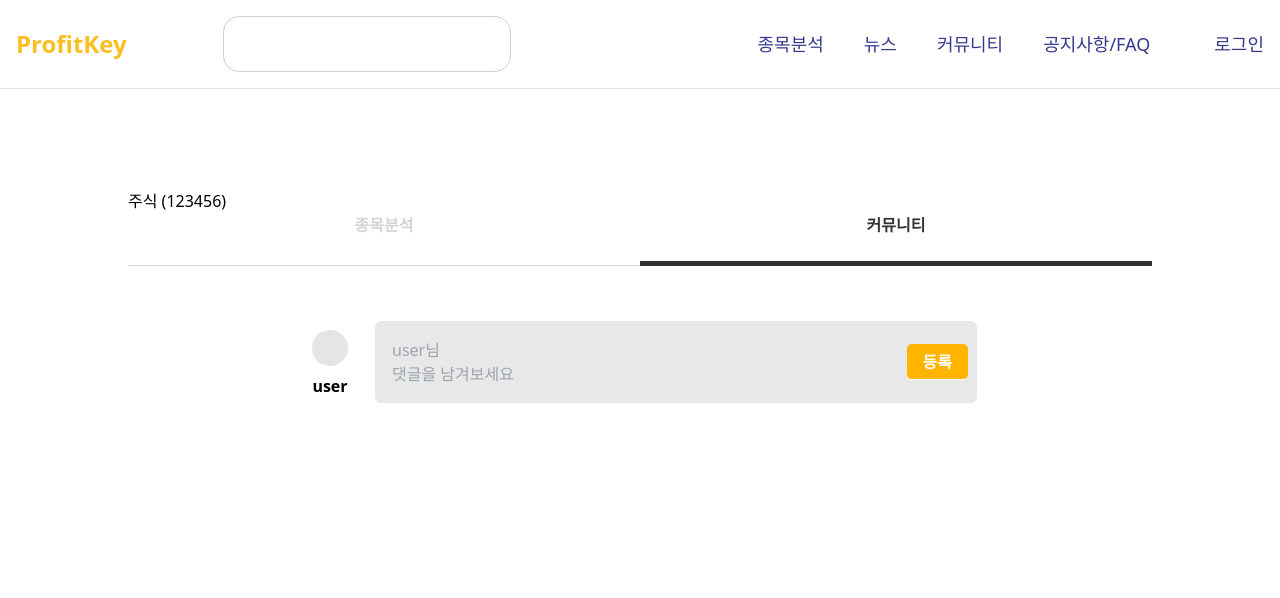
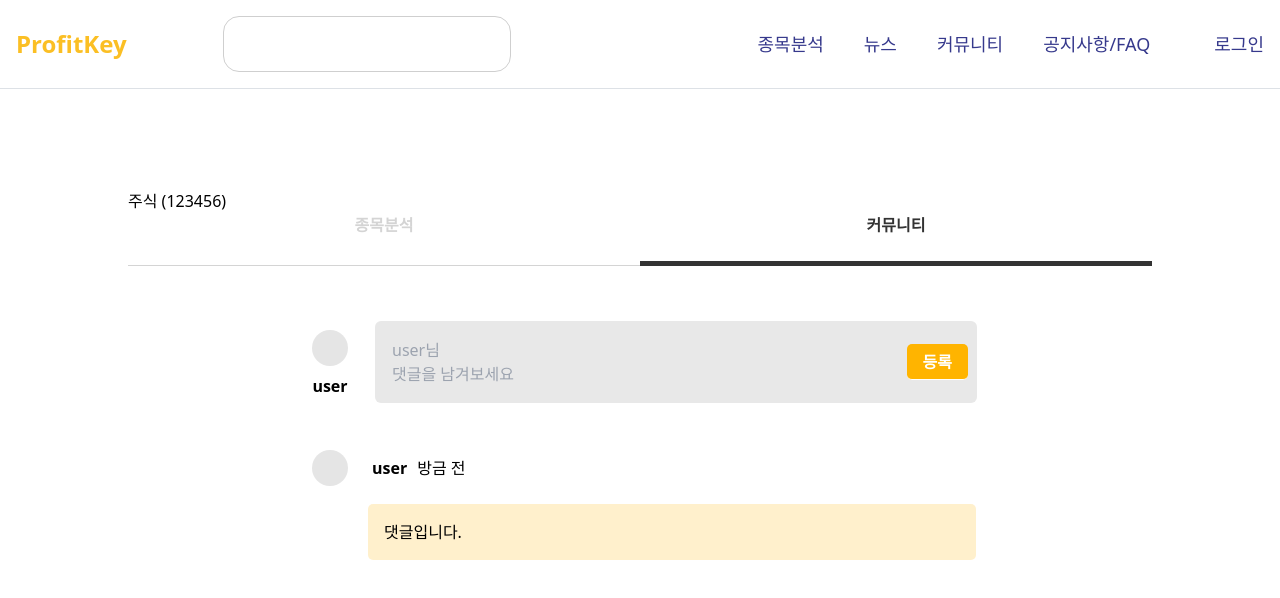
Before and after one commit to profit-key/profitkey-front, a React (Vite) app: page /stocks/123456 in a window 1280 px wide. Both pictures are taken after a click on the button "커뮤니티". Shown: the top 598 px of the page. Built offline with nearby package versions, Linux system fonts and the light colour scheme; no server answers.

Commit message:
feat: 댓글창 마크업

```diff
--- /dev/null
+++ b/src/pages/stock-detail/ui/comment.tsx
@@ -0,0 +1,22 @@
+import { type PropsWithChildren } from 'react';
+import { ProfileH } from './profile-h';
+import { formatDate } from './date.ts';
+
+export function Comment({ children }: PropsWithChildren) {
+  const username: string = 'user';
+
+  return (
+    <li className="flex flex-col gap-[10px]">
+      <div className="flex items-center gap-[10px]">
+        <ProfileH username={username} />
+        {formatDate('2025-02-13T16:48:11.338Z')}
+      </div>
+      <div className="ps-16">
+        <div className="min-h-[50px] w-full rounded-[5px] bg-[#FFB40033] p-4">
+          <p>{children}</p>
+        </div>
+      </div>
+      <div></div>
+    </li>
+  );
+}
--- a/src/pages/stock-detail/ui/community.tsx
+++ b/src/pages/stock-detail/ui/community.tsx
@@ -1,3 +1,4 @@
+import { Comment } from './comment';
 import { CommentForm } from './comment-form';
 import { ProfileV } from './profile-v';
 
@@ -17,6 +18,11 @@ export function Community() {
           />
         </div>
       </div>
+      <div className="mt-10 flex flex-col">
+        <ul>
+          <Comment>댓글입니다.</Comment>
+        </ul>
+      </div>
     </div>
   );
 }
--- /dev/null
+++ b/src/pages/stock-detail/ui/profile-h.tsx
@@ -0,0 +1,12 @@
+type ProfileProps = {
+  username: string;
+};
+
+export function ProfileH({ username }: ProfileProps): JSX.Element {
+  return (
+    <div className="flex items-center justify-center gap-4">
+      <div className="m-2 h-9 w-9 rounded-full bg-neutral-200"></div>
+      <p className="truncate text-base font-bold">{username}</p>
+    </div>
+  );
+}
--- a/src/pages/stock-detail/ui/stock-detail-page.tsx
+++ b/src/pages/stock-detail/ui/stock-detail-page.tsx
@@ -14,7 +14,7 @@ export function StockDetailPage() {
   };
 
   return (
-    <div className="mx-auto mt-[100px] max-w-5xl flex-grow">
+    <div className="mx-auto my-[100px] max-w-5xl flex-grow">
       <h2>주식 ({stockCode})</h2>
       <menu className="flex w-full">
         <Tab
```
